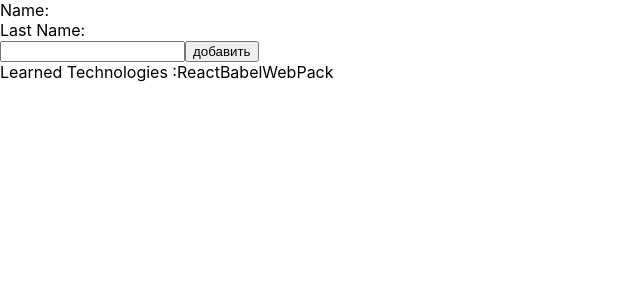
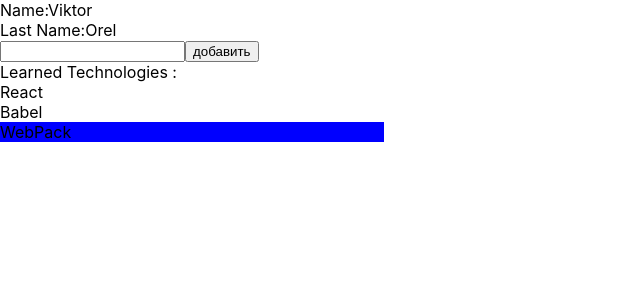
Before and after one commit to Orel-Viktor/homeWork26React, a React (Create React App) app: page / in a window 1280 px wide. Shown: the top 300 px of the page, without its empty margins (0-640 px from the left). Built offline with nearby package versions, Linux system fonts and the light colour scheme.

Commit message:
homework28

```diff
--- a/src/App.js
+++ b/src/App.js
@@ -3,7 +3,7 @@
  function App() {
   return (
     <div className="App">
-      <Card userName="Viktor" lastname="Orel"></Card>
+      <Card userName="Viktor" lastName="Orel" ></Card>
     </div>
   );
 }
--- a/src/Card.js
+++ b/src/Card.js
@@ -1,4 +1,4 @@
-import React, { useState } from "react";
+import React, { useState, useRef, useEffect } from "react";
 
 // export class Card extends React.Component {
 //   constructor(props) {
@@ -54,30 +54,42 @@
 // }
 
 
-export function Card() {
-  const [technologies, setTech] = useState(['React', 'Babel', 'WebPack'])
+export function Card(props) {
+  const { userName, lastName } = props
+  const [technologies, setTechnologies] = useState(['React', 'Babel', 'WebPack'])
+  const inputTechnologiesEL = useRef(null)
+  const techItem = useRef(null)
 
-  const addTech = (event) => {
+
+  const addTechhologies = (event) => {
     event.preventDefault()
-    const tech = event.target[0].value
-    setTech(technologies.push(tech))
-    event.target[0].value = ''
+    const tech = inputTechnologiesEL.current.value
+    setTechnologies([...technologies, tech])
+    inputTechnologiesEL.current.value = ''
   }
+
+  useEffect(() => {
+    techItem.current.style.background = "blue"
+  })
+
+
   return (
-
     <div className="card-inner">
-      <div className="card-inner__username">Name: </div>
-      <div className="card-inner__lastname">Last Name:</div>
+      <div className="card-inner__username">Name:{userName} </div>
+      <div className="card-inner__lastname">Last Name:{lastName}</div>
       <form
         action="#"
         className="card-inner__form js--form"
-        onSubmit={addTech}
+        onSubmit={addTechhologies}
       >
-        <input type="text" className="js--form"></input>
+        <input ref={inputTechnologiesEL} type="text" className="js--form"></input>
         <button>добавить</button>
       </form>
       <div className="card-inner__technologies">
-        Learned Technologies :{technologies}</div>
+        Learned Technologies :{technologies.map((tech, i) => (
+          <div ref={techItem} className="card-inner__technologies-item" key={tech + i}>{tech}</div>
+        ))}
+      </div>
     </div>
 
 
```
